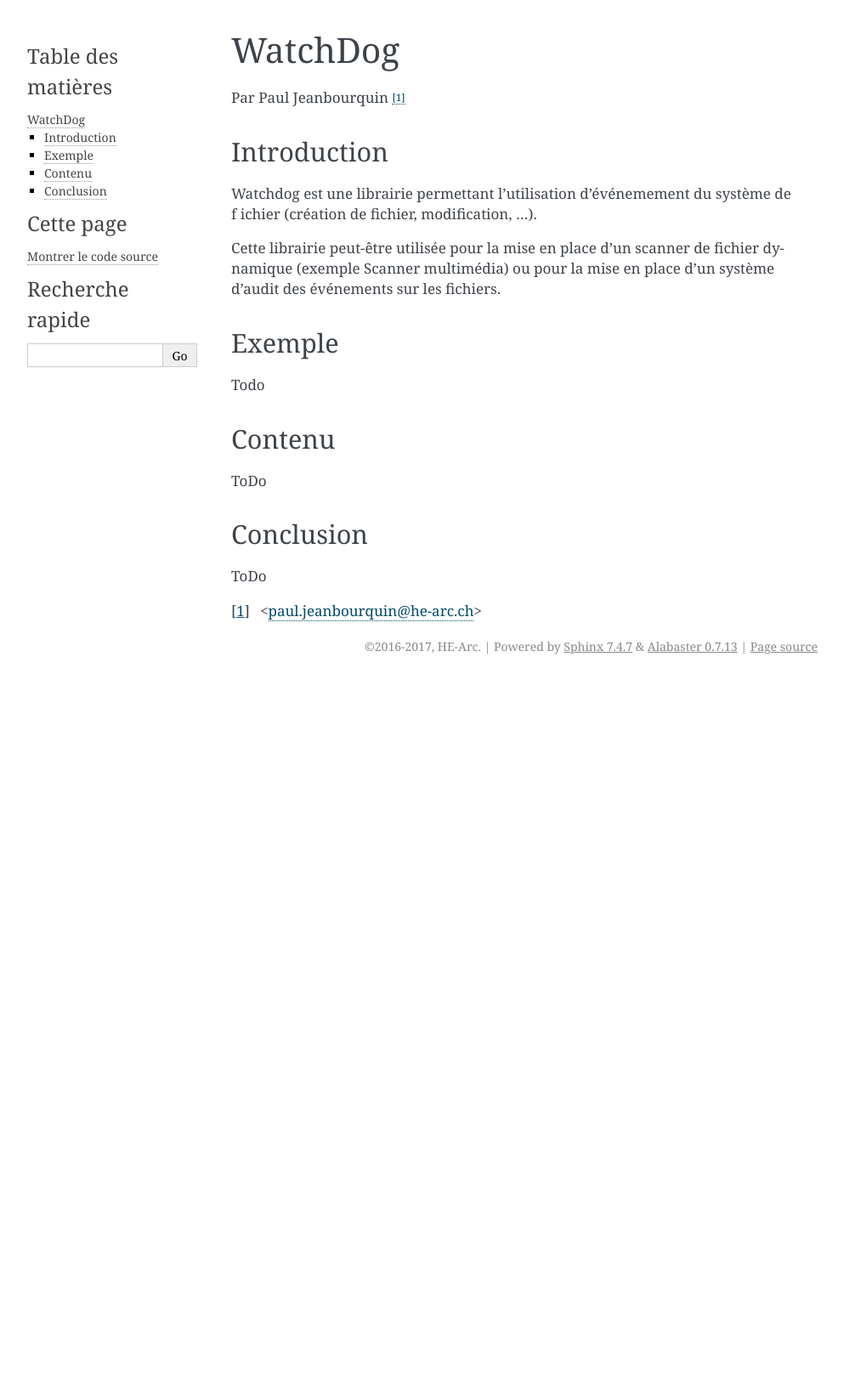
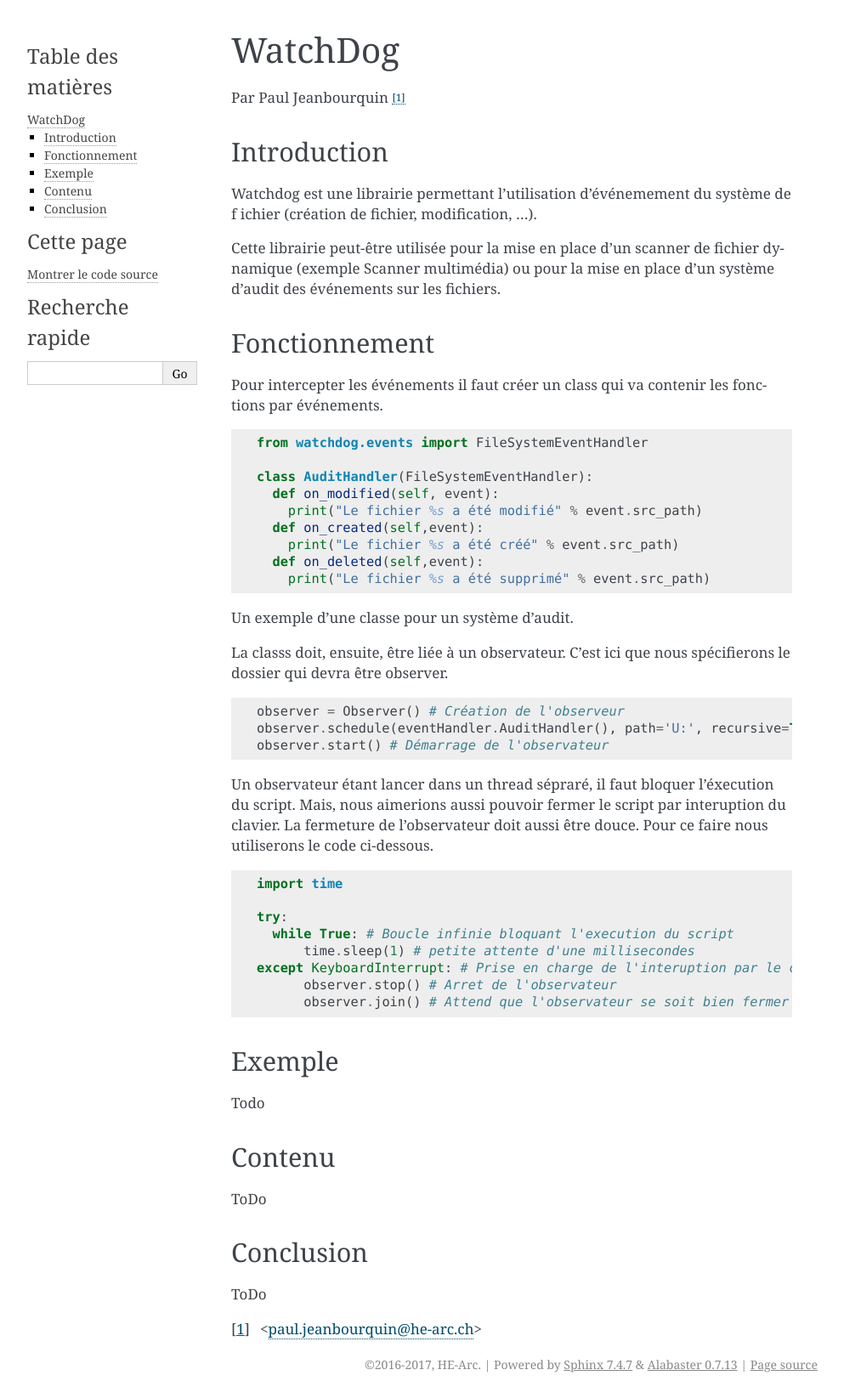
Before and after one commit to HE-Arc/livre-python, a Sphinx documentation site: the page built from source/watchdog/index.rst, in a window 1280 px wide. Shown: the whole page at 85% size, without its empty margins (148-1141 px from the left). Built offline with Sphinx 7.4.7, drawn with Linux system fonts in a browser that asks for light colours; before the commit the page ends 900 px from its top, so only the background shows below that.

Commit message:
Ajout d'exemple et decription du fonctionnement

```diff
--- /dev/null
+++ b/source/watchdog/examples/audit.py
@@ -0,0 +1,15 @@
+import eventHandler
+import time
+from watchdog.observers import Observer
+
+observer = Observer()
+
+observer.schedule(eventHandler.AuditHandler(), path='U:', recursive=True)
+observer.start()
+
+try:
+    while True:
+        time.sleep(1)
+except KeyboardInterrupt:
+    observer.stop()
+observer.join()
--- /dev/null
+++ b/source/watchdog/examples/eventHandler.py
@@ -0,0 +1,10 @@
+from watchdog.events import FileSystemEventHandler
+
+class AuditHandler(FileSystemEventHandler):
+
+    def on_modified(self, event):
+        print("Le fichier %s a été modifié" % event.src_path)
+    def on_created(self,event):
+        print("Le fichier %s a été créé" % event.src_path)
+    def on_deleted(self,event):
+        print("Le fichier %s a été supprimé" % event.src_path)
--- a/source/watchdog/index.rst
+++ b/source/watchdog/index.rst
@@ -15,6 +15,49 @@ ichier (création de fichier, modification, ...).
 Cette librairie peut-être utilisée pour la mise en place d'un scanner de fichier dynamique
 (exemple Scanner multimédia)
 ou pour la mise en place d'un système d'audit des événements sur les fichiers.
+
+Fonctionnement
+--------------
+
+Pour intercepter les événements il faut créer un class qui va contenir les fonctions par événements.
+
+.. code-block:: python3
+
+  from watchdog.events import FileSystemEventHandler
+
+  class AuditHandler(FileSystemEventHandler):
+    def on_modified(self, event):
+      print("Le fichier %s a été modifié" % event.src_path)
+    def on_created(self,event):
+      print("Le fichier %s a été créé" % event.src_path)
+    def on_deleted(self,event):
+      print("Le fichier %s a été supprimé" % event.src_path)
+
+Un exemple d'une classe pour un système d'audit.
+
+La classs doit, ensuite, être liée à un observateur.
+C'est ici que nous spécifierons le dossier qui devra être observer.
+
+.. code-block:: python3
+
+  observer = Observer() # Création de l'observeur
+  observer.schedule(eventHandler.AuditHandler(), path='U:', recursive=True) # Création du lien
+  observer.start() # Démarrage de l'observateur
+
+Un observateur étant lancer dans un thread sépraré, il faut bloquer l'éxecution du script.
+Mais, nous aimerions aussi pouvoir fermer le script par interuption du clavier.
+La fermeture de l'observateur doit aussi être douce. Pour ce faire nous utiliserons le code ci-dessous.
+
+.. code-block:: python3
+
+  import time
+
+  try:
+    while True: # Boucle infinie bloquant l'execution du script
+        time.sleep(1) # petite attente d'une millisecondes
+  except KeyboardInterrupt: # Prise en charge de l'interuption par le clavier
+        observer.stop() # Arret de l'observateur
+        observer.join() # Attend que l'observateur se soit bien fermer
 
 Exemple
 -------
```
